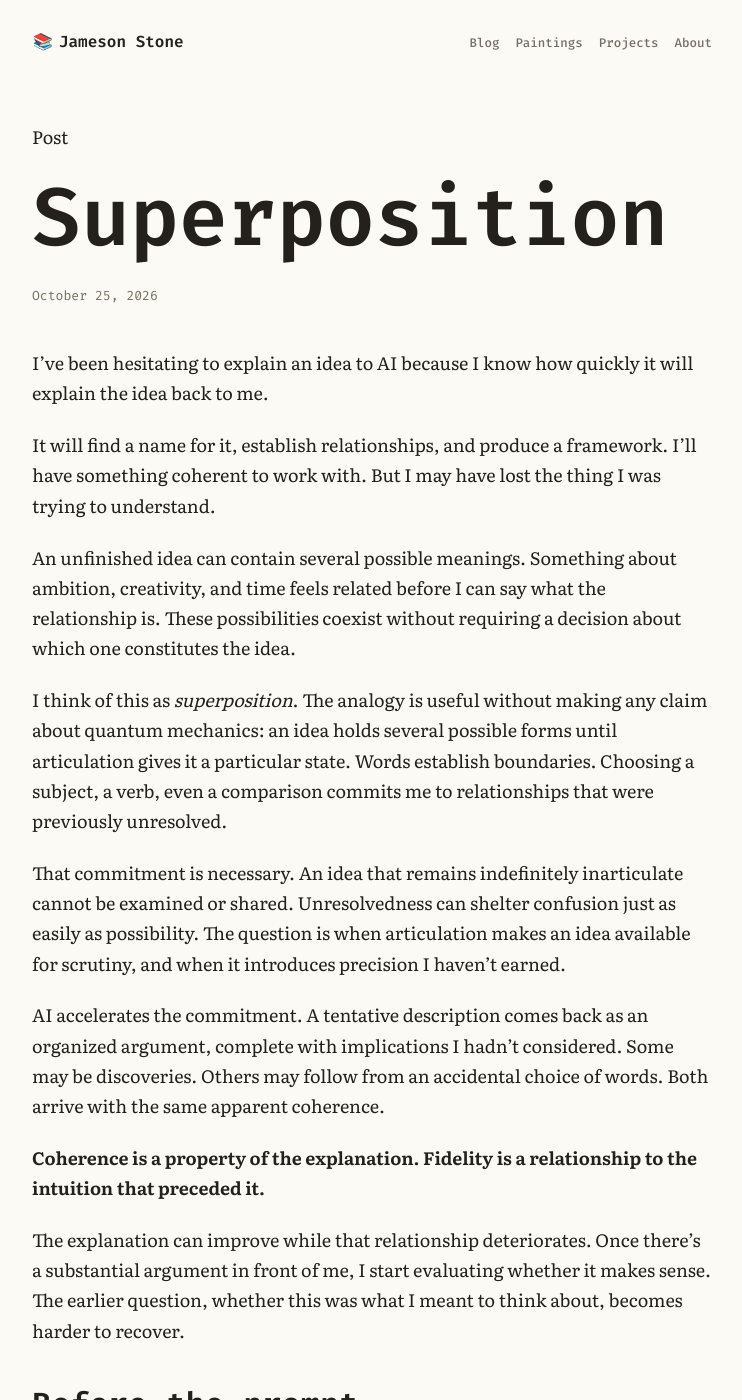
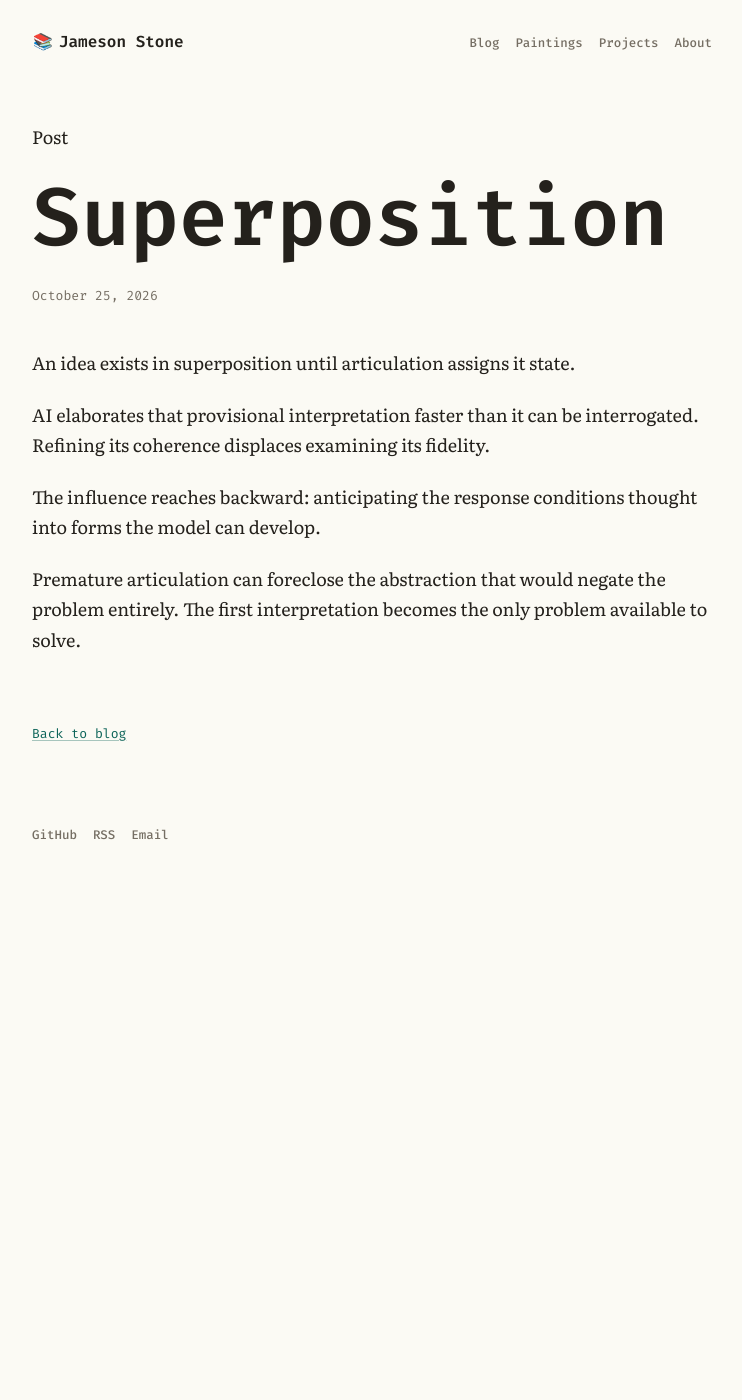
Before and after one commit to jamesonstone/jamesonstone.github.io, a Jekyll site: the page built from _posts/2026-10-25-superposition.md, in a window 1280 px wide and 1400 px high. Shown: the whole window, without its empty margins (268-1010 px from the left). Built offline with Jekyll 4.4.1, drawn with Linux system fonts in a browser that asks for light colours; some of the changed text lies outside the part shown.

Commit message:
docs(GH-62): :memo: concentrate Superposition into its core proposition
- Replace the long essay with the confirmed core abstraction in 484 characters.
- Make the argument impersonal and codify that editorial requirement.
- Verify Ruby syntax, normal Jekyll build, site invariants, and rendered text.
- Refs #62.

```diff
--- a/_posts/2026-10-25-superposition.md
+++ b/_posts/2026-10-25-superposition.md
@@ -4,56 +4,10 @@ title: "Superposition"
 date: 2026-10-25 11:21:00 -0400
 ---
 
-I've been hesitating to explain an idea to AI because I know how quickly it will explain the idea back to me.
+An idea exists in superposition until articulation assigns it state.
 
-It will find a name for it, establish relationships, and produce a framework. I'll have something coherent to work with. But I may have lost the thing I was trying to understand.
+AI elaborates that provisional interpretation faster than it can be interrogated. Refining its coherence displaces examining its fidelity.
 
-An unfinished idea can contain several possible meanings. Something about ambition, creativity, and time feels related before I can say what the relationship is. These possibilities coexist without requiring a decision about which one constitutes the idea.
+The influence reaches backward: anticipating the response conditions thought into forms the model can develop.
 
-I think of this as *superposition*. The analogy is useful without making any claim about quantum mechanics: an idea holds several possible forms until articulation gives it a particular state. Words establish boundaries. Choosing a subject, a verb, even a comparison commits me to relationships that were previously unresolved.
-
-That commitment is necessary. An idea that remains indefinitely inarticulate cannot be examined or shared. Unresolvedness can shelter confusion just as easily as possibility. The question is when articulation makes an idea available for scrutiny, and when it introduces precision I haven't earned.
-
-AI accelerates the commitment. A tentative description comes back as an organized argument, complete with implications I hadn't considered. Some may be discoveries. Others may follow from an accidental choice of words. Both arrive with the same apparent coherence.
-
-**Coherence is a property of the explanation. Fidelity is a relationship to the intuition that preceded it.**
-
-The explanation can improve while that relationship deteriorates. Once there's a substantial argument in front of me, I start evaluating whether it makes sense. The earlier question, whether this was what I meant to think about, becomes harder to recover.
-
-## Before the prompt
-
-The more unsettling possibility is that this process starts before I explain anything.
-
-I already know which kinds of requests produce useful responses. I supply context, specify an objective, anticipate ambiguity, and divide problems into pieces an agent can execute. These are useful habits. Repetition can also make them prerequisites for what I allow myself to consider.
-
-I catch myself preparing thoughts for a response I haven't requested. Even frustration becomes something to express in terms the model will understand. The intended listener is present before the conversation starts.
-
-How far up the chain has that already gone? Am I having the thought, or anticipating the version of it that will get a good response? Am I dreaming in AI thinking frameworks?
-
-I don't need a theory of deliberate manipulation to find this plausible. Intermittent success can teach a ritual. A request works, I repeat its structure, and eventually I forget which parts were necessary. The slot machine has taught me how to pull the handle. It may also be teaching me what to want from it.
-
-The danger is difficult to inspect because the thing doing the inspection may already be adapted to the tool.
-
-## The executable life
-
-Always-on agents intensify this pressure. An idea in the shower can become work in progress before I go to bed and something to inspect when I wake up. More of the things I used to leave undone are now within reach.
-
-The implication is provocative: if you're worth your salt, you're working 24/7. Your attention has limits; your execution capacity increasingly extends beyond them. Ambition expands into that difference. Every idle agent starts to look like an opportunity I failed to recognize.
-
-But that pressure already assumes I know what deserves execution.
-
-An agent can help resize a VM partition. It can also help automate alerts and recordkeeping. Each success makes the next local problem easier to delegate. The larger question is whether these tasks describe the system I actually need. Perhaps I need a comprehensive view of what's happening, what matters, and what warrants intervention. That abstraction could eliminate several tasks while revealing needs the original list never represented.
-
-Once an agent is pursuing the first description, redirection feels like turning an aircraft carrier. There are plans, artifacts, and decisions to reconcile. Cheap execution has made the frame expensive to abandon.
-
-A friend challenged the premise: accept reasonable limits. There is a serious objection there. My ambition may be preserving an objective that should itself be questioned. Asking how to keep agents occupied can become another inherited frame, just as restrictive as the workload I hoped to escape.
-
-## Leaving it unresolved
-
-This is why I want time away from asking AI to be creative on my behalf. An idea forms within the narrative of a life. What I've been reading, attempting, avoiding, and noticing gives it meaning before it becomes a request.
-
-I can imagine alternating intensive research with time in the woods, letting those relationships develop without immediately making them useful. The value of that interval depends on whether it allows the objective to change. Returning with a more efficient way to pursue the same unexamined ambition would leave the central problem intact.
-
-Eventually I have to give the idea state and risk discovering that there was less there than I imagined. I want the freedom to discard the resulting explanation even when it's convincing, and to question the distinctions that made it convincing.
-
-If I only permit myself thoughts an agent can act on, the agent doesn't need to choose my objectives. I've already chosen them on its behalf.
+Premature articulation can foreclose the abstraction that would negate the problem entirely. The first interpretation becomes the only problem available to solve.
```
Also changed, not shown: docs/CONSTITUTION.md (+1 -1 lines).
